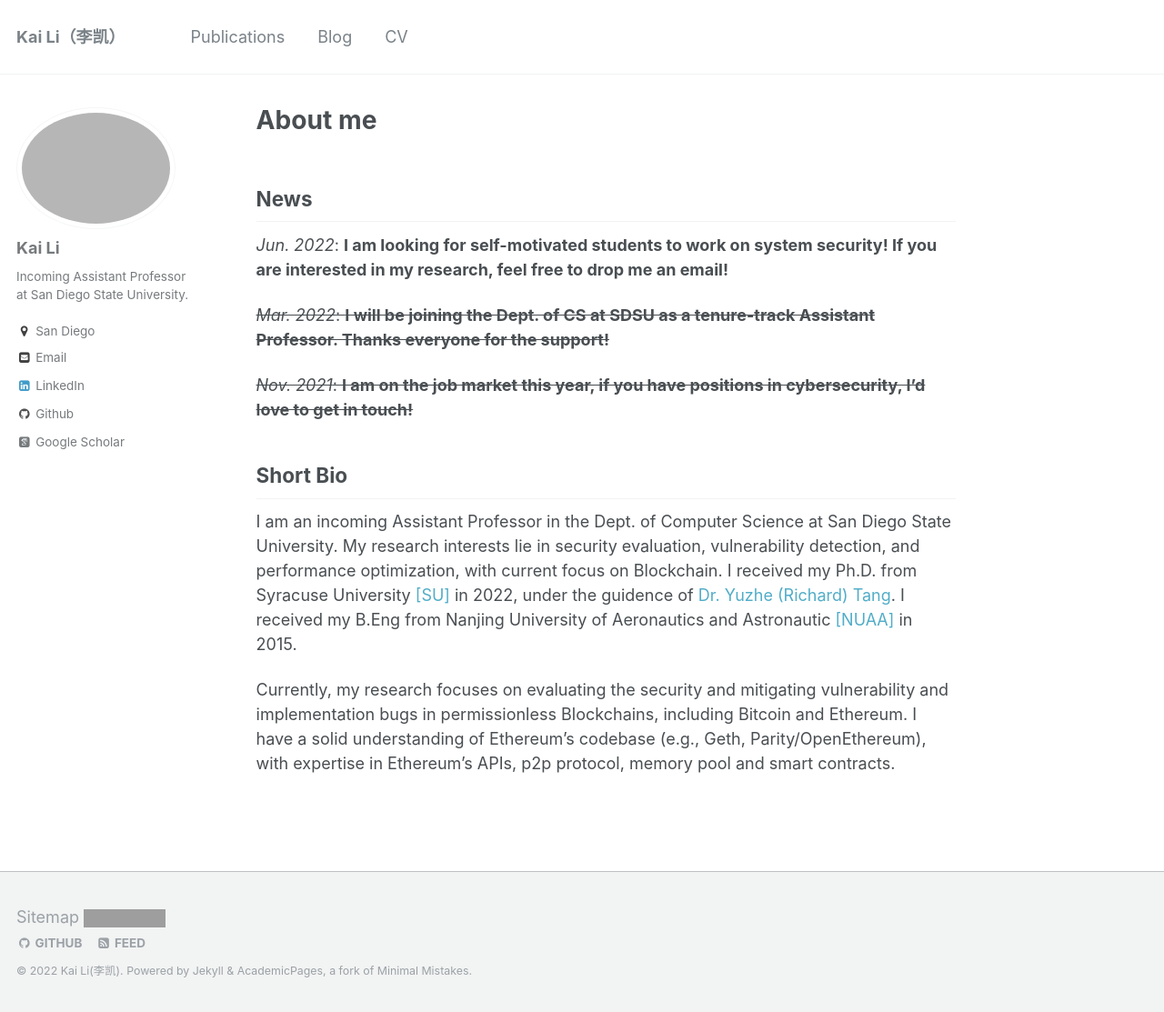
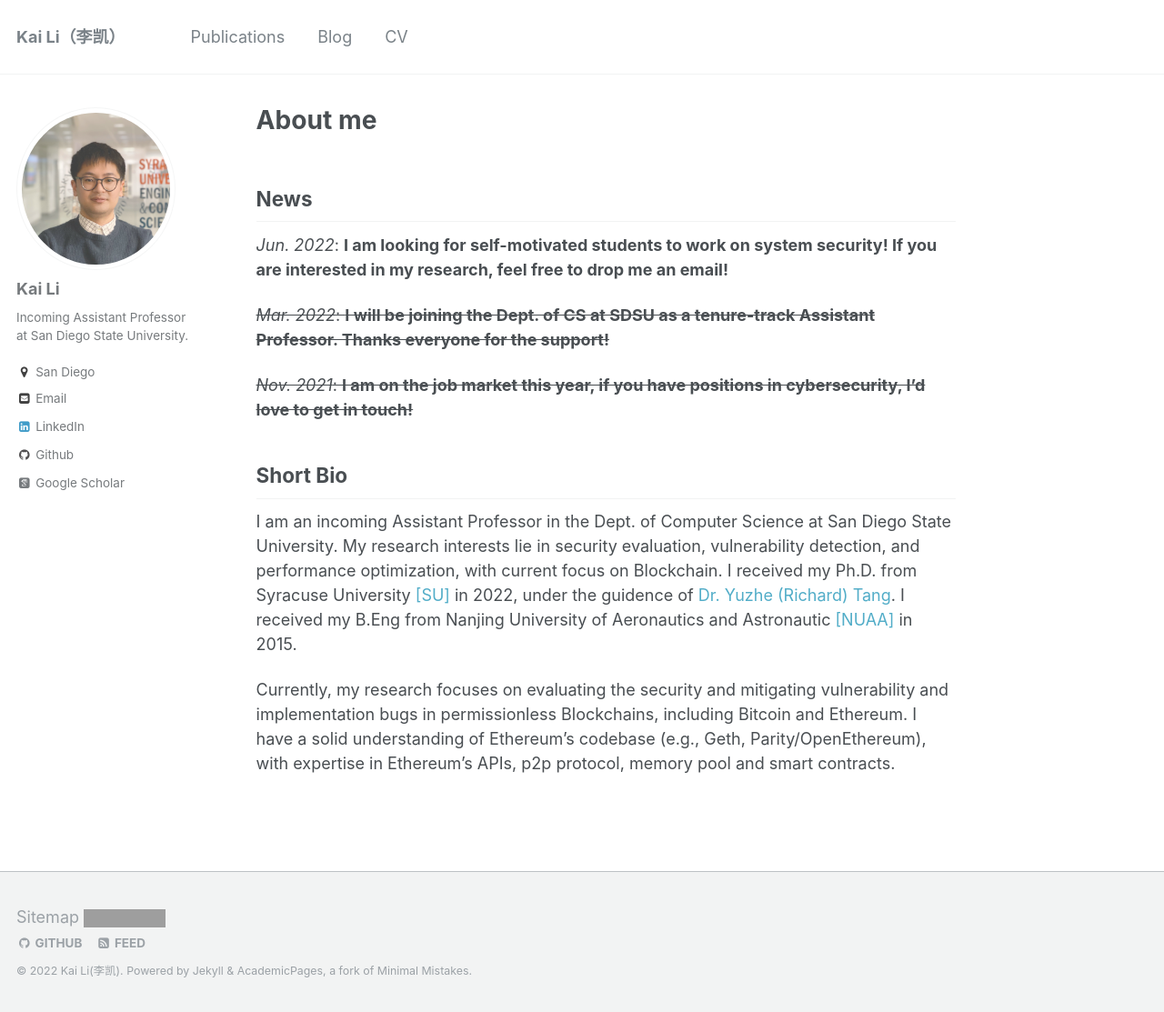
Before and after one commit to likai1993/likai1993.github.io, a Jekyll site: the page built from _pages/about.md, in a window 1280 px wide and 1113 px high. Shown: the whole window at 91% size. Built offline with Jekyll 4.4.1, drawn with Linux system fonts in a browser that asks for light colours; some web fonts are replaced; grey boxes are pictures that could not be loaded.

Commit message:
Update _config.yml

```diff
--- a/_config.yml
+++ b/_config.yml
@@ -14,7 +14,7 @@ description              : &description "Incoming Assistant Professor at San Die
 url                      : https://likai1993.github.io # the base hostname & protocol for your site e.g. "https://mmistakes.github.io"
 baseurl                  : "" # the subpath of your site, e.g. "/blog"
 repository               : "likai1993.github.io"
-teaser                   : "kai2.jpeg"
+teaser                   : "IMG_2645"
 breadcrumbs              : false # true, false (default)
 words_per_minute         : 160
 read_more                : "disabled" # if enabled, adds "Read more" links to excerpts
@@ -81,7 +81,7 @@ analytics:
 # Site Author
 author:
   name             : "Kai Li"
-  avatar           : "kai2.jpeg"
+  avatar           : "IMG_2645.jpg"
   bio              : "Incoming Assistant Professor at San Diego State University."
   location         : "San Diego"
   employer         :
```
